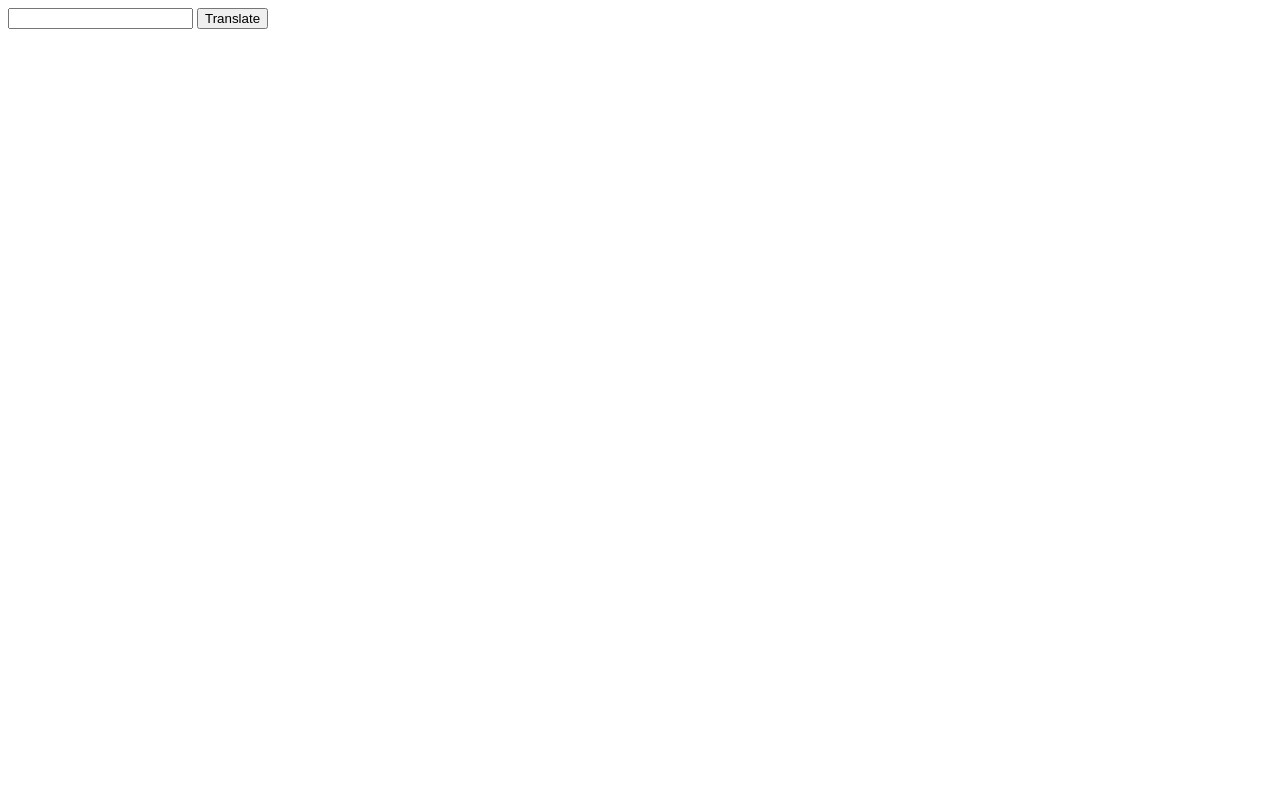
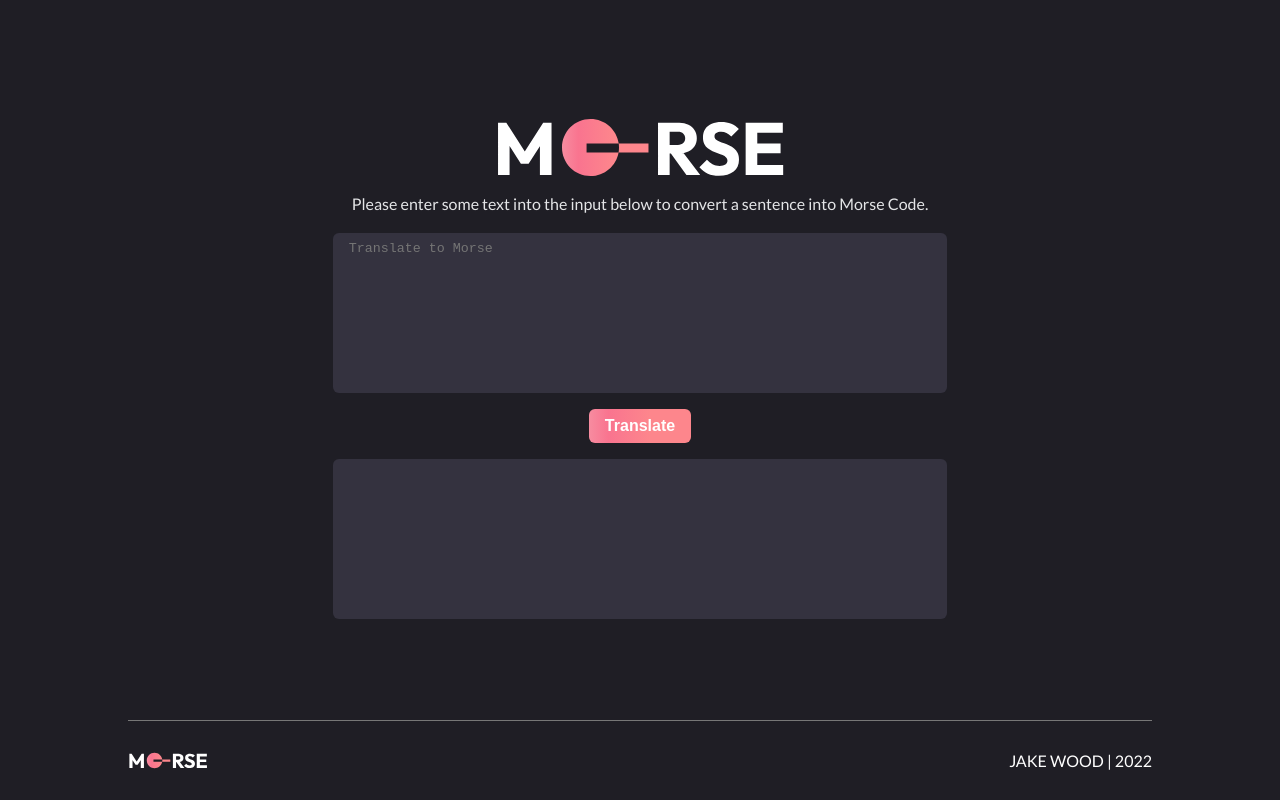
Before and after one commit to jakealistairwood/morse-code-translator, a website with bundled scripts: page index.html in a window 1280 px wide. Built offline with nearby package versions, Linux system fonts and the light colour scheme.

Commit message:
added styles

```diff
--- a/__tests__/index.test.js
+++ b/__tests__/index.test.js
@@ -2,24 +2,32 @@ import { translateEnglishToMorse } from "../translator.js";
 import { expect, it, describe } from "@jest/globals";
 
 describe("translate words from english to morse", () => {
+    it("should check input is of type: string", () => {
+        const result = translateEnglishToMorse("hello");
+        expect(typeof result).toBe("string");
+    });
+    it("should accept special characters in the input", () => {
+        const result = translateEnglishToMorse("Hello world! My Name is Jake");
+        expect(result).toBe(
+            ".... . .-.. .-.. --- .-- --- .-. .-.. -.. ..--. -- -.-- -. .- -- . .. ... .--- .- -.- ."
+        );
+    });
     // positive test case for a single word
     it("should translate a word correctly to morse code", () => {
         const result = translateEnglishToMorse("hello");
         expect(result).toBe(".... . .-.. .-.. ---");
     });
     it("should remove any spaces in the input before converting", () => {
-        const result = translateEnglishToMorse("      ");
-        expect(result).toBe("");
+        const result = translateEnglishToMorse("      hello");
+        expect(result).toBe(".... . .-.. .-.. ---");
     });
     it("should clean a word by converting input to lowercase", () => {
         const result = translateEnglishToMorse("hELlo");
         expect(result).toBe(".... . .-.. .-.. ---");
     });
     it("should accept and translate numbers", () => {
-        const result = translateEnglishToMorse("0123456789");
-        expect(result).toBe(
-            "----- .---- ..--- ...-- ....- ..... -.... --... ---.. ----."
-        );
+        const result = translateEnglishToMorse("h3ll0");
+        expect(result).toBe(".... ...-- .-.. .-.. -----");
     });
     // positive tests for a single letter
     it("should check single letter returns the correct morse", () => {
@@ -27,8 +35,10 @@ describe("translate words from english to morse", () => {
         expect(result).toBe(".-");
     });
     // positive tests for multiple words
-
-    // negative tests for edge cases
+    it("should translate a sentence correctly to morse", () => {
+        const result = translateEnglishToMorse("Hello world my name is Jake");
+        expect(result).toBe(
+            ".... . .-.. .-.. --- .-- --- .-. .-.. -.. -- -.-- -. .- -- . .. ... .--- .- -.- ."
+        );
+    });
 });
-
-// describe("translates morse code to english", () => {});
--- a/index.html
+++ b/index.html
@@ -4,14 +4,31 @@
         <meta charset="UTF-8" />
         <meta http-equiv="X-UA-Compatible" content="IE=edge" />
         <meta name="viewport" content="width=device-width, initial-scale=1.0" />
-        <title>Document</title>
+        <title>Morse Code Translator</title>
+        <link rel="stylesheet" href="index.css" />
     </head>
     <body>
-        <div class="translator">
-            <input class="translator__input" type="text" />
+        <main class="translator container">
+            <a class="translator__logo" href="">
+                <img src="./images/logo.svg" alt="translator-logo" />
+            </a>
+            <p class="translator__desc">
+                Please enter some text into the input below to convert a
+                sentence into Morse Code.
+            </p>
+            <textarea
+                class="translator__input"
+                placeholder="Translate to Morse"
+            ></textarea>
             <button class="translator__btn" type="submit">Translate</button>
-            <div class="translator__output"></div>
-        </div>
+            <textarea class="translator__output"></textarea>
+        </main>
+        <footer class="footer container">
+            <a href="" class="footer__logo">
+                <img src="./images/logo.svg" alt="translator-logo" />
+            </a>
+            <div class="footer__copyright">JAKE WOOD | 2022</div>
+        </footer>
         <script src="index.js" type="module"></script>
     </body>
 </html>
--- /dev/null
+++ b/index.scss
@@ -0,0 +1,73 @@
+@use "./scss/abstracts/variables" as *;
+@use "./scss/base/resets" as *;
+
+body {
+    background-color: $bgColor;
+    color: $white;
+    font-size: 16px;
+    min-height: 100vh;
+    font-family: $textFont;
+}
+
+.container {
+    width: 80%;
+    max-width: 1440px;
+    margin-inline: auto;
+}
+
+.translator {
+    display: flex;
+    flex-direction: column;
+    justify-content: center;
+    align-items: center;
+    padding: 1rem 0;
+    height: 90vh;
+    &__input,
+    &__output {
+        background-color: $inputColor;
+        padding: 0.5rem 1rem;
+        border: none;
+        border-radius: 6px;
+        outline: none;
+        color: $white;
+        resize: none;
+        width: 60%;
+        height: 20vh;
+    }
+
+    &__desc {
+        margin-bottom: 20px;
+        font-size: 1rem;
+        color: #e4e5e7;
+    }
+
+    &__btn {
+        border: none;
+        border-radius: 6px;
+        padding: 0.5rem 1rem;
+        margin: 1rem 0;
+        font-size: 1rem;
+        color: $white;
+        font-weight: 700;
+        background: $accentGradient;
+        transform: scale(1);
+        transition: 0.5s ease-in-out;
+
+        &:hover {
+            transform: scale(1.02);
+        }
+    }
+}
+
+.footer {
+    display: flex;
+    justify-content: space-between;
+    align-items: center;
+    padding: 20px 0;
+    border-top: 1px solid rgb(119, 119, 119);
+    height: 10vh;
+
+    &__logo {
+        width: 80px;
+    }
+}
--- a/package.json
+++ b/package.json
@@ -4,7 +4,8 @@
     "description": "",
     "main": "index.js",
     "scripts": {
-        "test": "jest"
+        "test": "jest",
+        "watch:scss": "sass --watch index.scss index.css"
     },
     "keywords": [],
     "author": "",
@@ -13,6 +14,7 @@
         "@babel/core": "^7.17.5",
         "@babel/preset-env": "^7.16.11",
         "babel-jest": "^27.5.1",
-        "jest": "^27.5.1"
+        "jest": "^27.5.1",
+        "sass": "^1.49.9"
     }
 }
--- /dev/null
+++ b/scss/abstracts/_variables.scss
@@ -0,0 +1,11 @@
+@import url("https://fonts.googleapis.com/css2?family=Lato&family=Outfit:wght@400;700&display=swap");
+
+// Fonts
+$headerFont: "Outfit", sans-serif;
+$textFont: "Lato", sans-serif;
+
+// Colors
+$bgColor: #1f1e25;
+$inputColor: #34323f;
+$white: #fff;
+$accentGradient: linear-gradient(90deg, #f78ca0 0%, #f9748f 19%, #fd868c 60%);
--- /dev/null
+++ b/scss/base/_resets.scss
@@ -0,0 +1,15 @@
+* {
+    margin: 0;
+    padding: 0;
+    box-sizing: border-box;
+}
+
+img {
+    display: block;
+    width: 100%;
+    max-width: 100%;
+}
+
+button {
+    cursor: pointer;
+}
```
Also changed, not shown: data/morse.js (+8 -0 lines), images/logo.svg (added), index.css (added), 2 other files.
